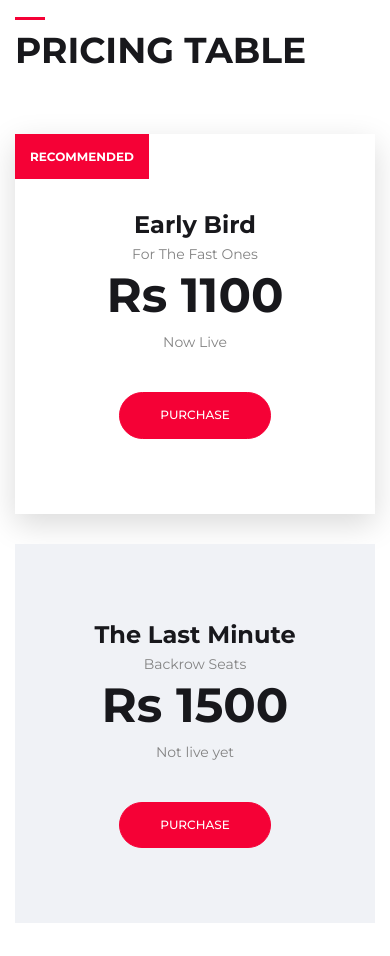
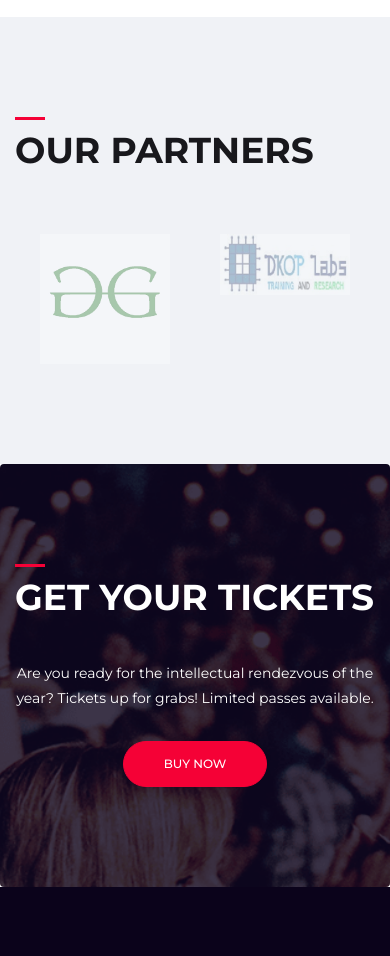
Before and after one commit to tedxmsit18/tedxmsit18.github.io, a website: page index.html in a window 390 px wide. Shown: the part 5800-6756 px from the top of the page. Drawn offline with nearby package versions, Linux system fonts and the light colour scheme; files that its build step writes are made by us from their sources; files whose address does not match are found by name.

Commit message:
Update index.html

```diff
--- a/index.html
+++ b/index.html
@@ -391,71 +391,6 @@ Early bird tickets, now live <br>                       </p>
 </section>
 <!--speaker section end -->
 
-<!--Price section-->
-<section class="pb100">
-    <div class="container">
-        <div class="section_title mb50">
-            <h3 class="title">
-                Pricing table
-            </h3>
-        </div>
-
-        <div class="row justify-content-center">
-            <div class="col-md-6 col-12">
-                <div class="price_box active">
-                    <div class="price_highlight">
-                        recommended
-                    </div>
-                   <div class="price_header">
-                       <h4>
-                           Early Bird
-                       </h4>
-                       <h6>
-                           For the fast ones
-                       </h6>
-                   </div>
-                    <div class="price_tag">
-                        Rs 1100
-                    </div>
-                    <div class="price_features">
-                        <ul>
-                            <li>
-								Now Live
-                            </li>
-
-                        </ul>
-                    </div>
-                    <div class="price_footer">
-                        <a href="https://www.townscript.com/e/tedxmsit-204422/booking" class="btn btn-primary btn-rounded">Purchase</a>
-                    </div>
-                </div>
-            </div>
-
-            <div class="col-md-6 col-12">
-                <div class="price_box">
-                    <div class="price_header">
-                        <h4>
-                          The Last Minute
-                        </h4>
-                       <h6>Backrow Seats</h6>
-                    </div>
-                    <div class="price_tag">
-Rs 1500                    </div>
-                    <div class="price_features">
-                        <ul>
-                         <li>Not live yet</li>
-
-                        </ul>
-                    </div>
-                    <div class="price_footer">
-                        <a href="#" class="btn btn-primary btn-rounded">Purchase</a>
-                    </div>
-                </div>
-            </div>
-        </div>
-    </div>
-</section>
-<!--price section end -->
 
 
 <!--brands section -->
```
